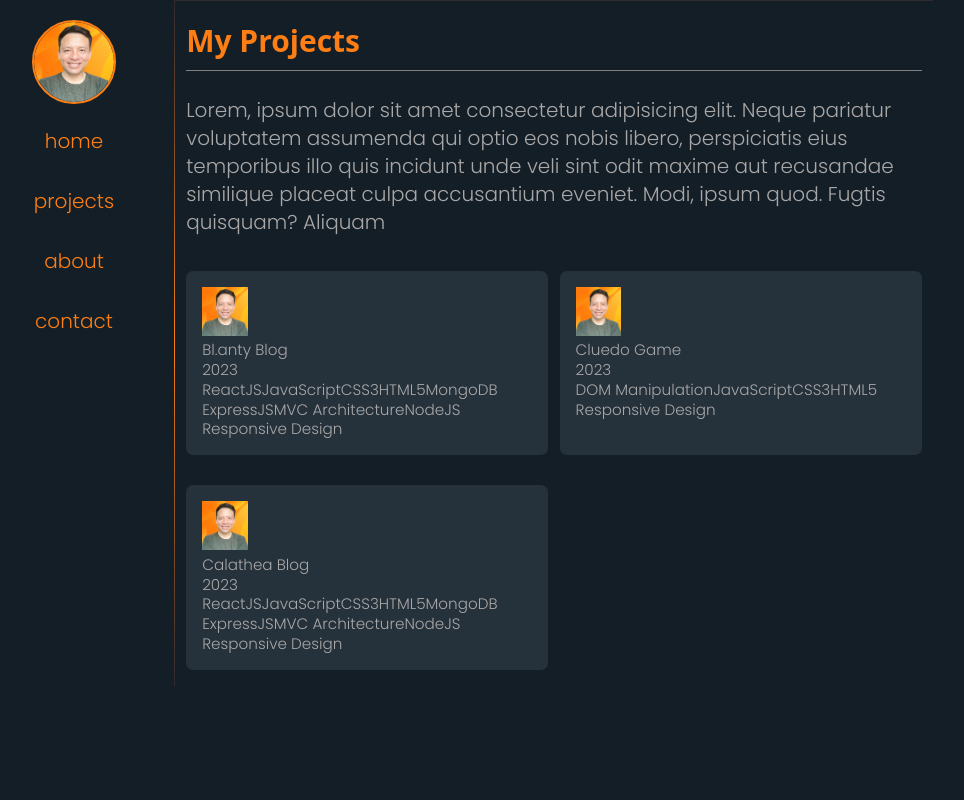
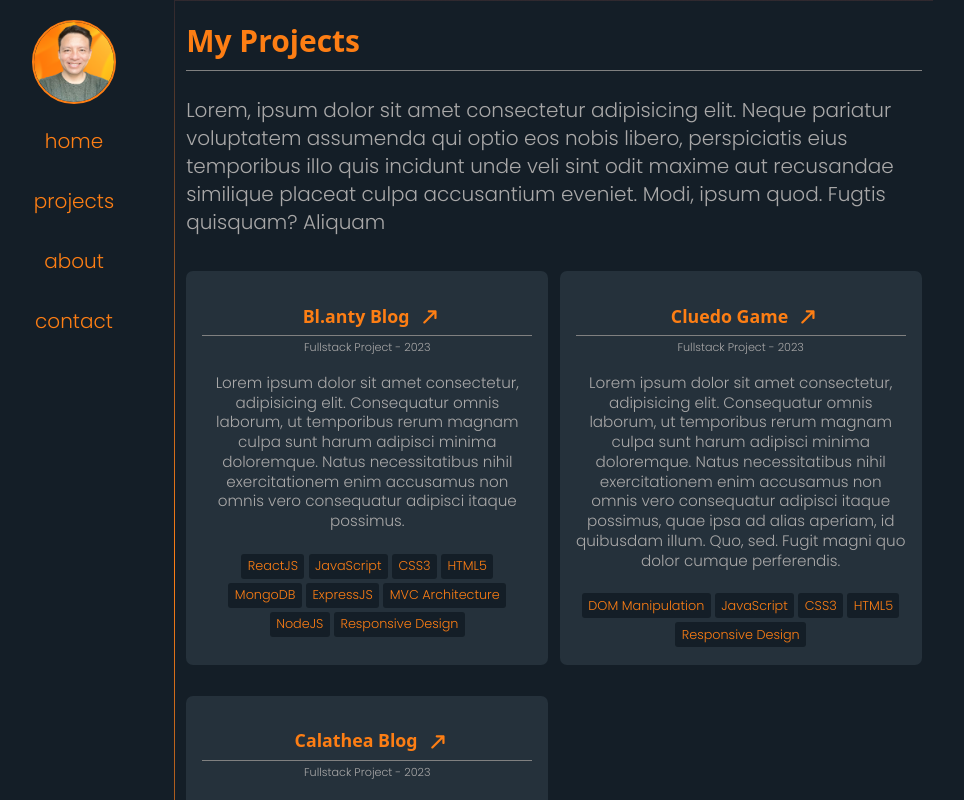
Before and after one commit to juaneugenio/myportfolioweb, a React (Vite) app: page /projects in a window 1280 px wide. Shown: the top 800 px of the page, without its empty margins (186-1150 px from the left). Built offline with nearby package versions, Linux system fonts and the light colour scheme; no server answers.

Commit message:
in data.json. added -type- key for the type of project description. Continue styling the Projects Page card with -tags, description- and some motion animation in the Card header

```diff
--- a/src/App.css
+++ b/src/App.css
@@ -67,8 +67,8 @@ h3 {
 	overflow: auto;
 }
 .menulink:hover {
-	background-color: #3a3939;
-	color: rgb(218, 218, 218);
+	background-color: var(--card-color);
+	color: var(--txt-color);
 	border-radius: 7px;
 }
 /* SINGLE PAGES BODY */
@@ -96,11 +96,13 @@ h3 {
 
 /* PROJECTS PAGE */
 /* Grid container */
-.parent-container {
+
+.projects-section-container {
 	display: grid;
 	grid-template-columns: repeat(auto-fit, minmax(250px, auto));
 	column-gap: 0.7rem;
 	justify-content: flex-start;
+	min-height: fit-content;
 }
 .card-container {
 	list-style: none;
@@ -109,6 +111,37 @@ h3 {
 	border-radius: 7px;
 	padding: 1rem;
 	line-height: 130%;
+	text-align: center;
+
+	align-items: center;
+}
+.card-container div {
+	margin: 1.3rem 0 0;
+}
+.card-container a {
+	text-decoration: none;
+}
+
+.card-container i {
+	/* border: 1px solid yellow; */
+	color: var(--head-color);
+	position: relative;
+	top: 0.2rem;
+	left: 0.4rem;
+}
+.card-container .subtitle {
+	font-size: 0.7rem;
+	margin-top: -1rem;
+}
+.tag {
+	display: inline-block;
+	border-radius: 3px;
+	padding: 0.2em 0.5em;
+	background: var(--bg-color);
+	color: var(--head-color);
+	font-weight: 300;
+	font-size: 0.8rem;
+	margin: 0.13rem;
 }
 
 /* ------CONTACT PAGE-------- */
--- a/src/data.json
+++ b/src/data.json
@@ -27,11 +27,12 @@
 			{
 				"id": "01",
 				"name": "Bl.anty Blog",
+				"type": "Fullstack",
 				"img": "src/assets/profile-pic.png",
 				"year": "2023",
 				"devs": ["eugenio"],
 				"url": "https://blanty.netlify.app/",
-				"description": "Lorem ipsum dolor sit amet consectetur, adipisicing elit. Consequatur omnis laborum, ut temporibus rerum magnam culpa sunt harum adipisci minima doloremque. Natus necessitatibus nihil exercitationem enim accusamus non omnis vero consequatur adipisci itaque possimus, quae ipsa ad alias aperiam, id quibusdam illum. Quo, sed. Fugit magni quo dolor cumque perferendis.",
+				"description": "Lorem ipsum dolor sit amet consectetur, adipisicing elit. Consequatur omnis laborum, ut temporibus rerum magnam culpa sunt harum adipisci minima doloremque. Natus necessitatibus nihil exercitationem enim accusamus non omnis vero consequatur adipisci itaque possimus.",
 				"techs": [
 					"ReactJS",
 					"JavaScript",
@@ -47,6 +48,7 @@
 			{
 				"id": "02",
 				"name": "Cluedo Game",
+				"type": "Fullstack",
 				"img": "src/assets/profile-pic.png",
 				"year": "2023",
 				"devs": ["eugenio"],
@@ -57,6 +59,7 @@
 			{
 				"id": "03",
 				"name": "Calathea Blog",
+				"type": "Fullstack",
 				"img": "src/assets/profile-pic.png",
 				"year": "2023",
 				"devs": ["eugenio", "anna-velarde"],
--- a/src/pages/Projects.jsx
+++ b/src/pages/Projects.jsx
@@ -2,11 +2,12 @@
 import data from "../data.json";
 import { motion } from "framer-motion";
 import PropTypes from "prop-types";
-console.log("👉 Line-5 ▶︎▶︎", data.user.projects);
+import { ImArrowUpRight2 } from "react-icons/im";
 
 const Projects = ({ variants }) => {
 	return (
 		<motion.div
+			className="projects-container"
 			variants={variants} // Pass the variant object into Framer Motion
 			initial="hidden" // Set the initial state to variants.hidden
 			animate="enter" // Animated state to variants.enter
@@ -21,16 +22,30 @@ const Projects = ({ variants }) => {
 					similique placeat culpa accusantium eveniet. Modi, ipsum quod. Fugtis quisquam? Aliquam
 				</p>
 			</section>
-			<section className="parent-container">
+			<section className="projects-section-container">
 				{data.user.projects.map((proj) => {
 					return (
 						<ul key={proj.id} className="card-container">
-							<img src={proj.img} alt={`${proj.name}'s screenshot `} style={{ width: "3em" }} />
-							<li>{proj.name}</li>
-							<li>{proj.year}</li>
+							{/* <img src={proj.img} alt={`${proj.name}'s screenshot `} style={{ width: "3em" }} /> */}
+							<a href={proj.url} target="_blank">
+								<motion.h3
+									whileHover={{ scale: 1.1 }}
+									whileTap={{ scale: 0.9 }}
+									transition={{ type: "spring", stiffness: 500, damping: 5 }}
+								>
+									{proj.name}{" "}
+									<i>
+										<ImArrowUpRight2 />
+									</i>
+								</motion.h3>
+							</a>
+							<p className="subtitle">
+								{proj.type} Project - {proj.year}
+							</p>
+							<p className="proj-description">{proj.description}</p>
 							<div>
 								{proj.techs.map((tech) => (
-									<span key={tech} style={{ display: "inline-block" }}>
+									<span className="tag" key={tech}>
 										{tech}
 									</span>
 								))}
```
